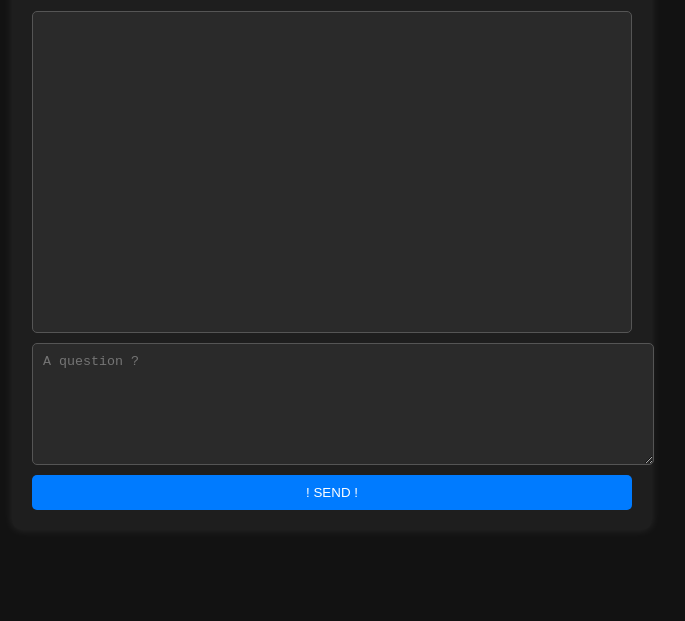
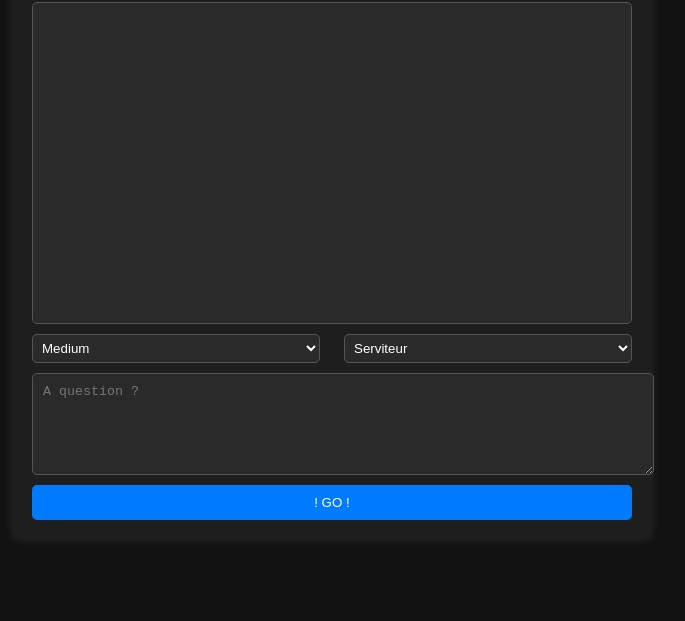
Before and after one commit to IB2M-Official/mistralAIassistant, a plain HTML site: page index.html in a window 1280 px wide. Shown: the part 179-800 px from the top of the page, without its empty margins (308-993 px from the left). Drawn offline with Linux system fonts and the light colour scheme.

Commit message:
Update index.html
selectors : roles, model

```diff
--- a/index.html
+++ b/index.html
@@ -3,7 +3,7 @@
 <head>
     <meta charset="UTF-8">
     <meta name="viewport" content="width=device-width, initial-scale=1.0">
-    <title>Chat avec IA</title>
+    <title>maissistant</title>
     <style>
         body {
             font-family: Arial, sans-serif;
@@ -43,7 +43,7 @@
         .ai { background-color: #444; align-self: flex-start; }
         textarea {
             width: 100%;
-            height: 100px;
+            height: 80px;
             padding: 10px;
             margin-top: 10px;
             border: 1px solid #555;
@@ -53,7 +53,7 @@
         }
         button {
             margin-top: 10px;
-            padding: 10px 20px;
+            padding: 10px;
             border: none;
             border-radius: 5px;
             background-color: #007BFF;
@@ -61,15 +61,45 @@
             cursor: pointer;
         }
         button:hover { background-color: #0056b3; }
+        .options {
+            display: flex;
+            justify-content: space-between;
+            margin-top: 10px;
+        }
+        select {
+            width: 48%;
+            padding: 5px;
+            background: #2a2a2a;
+            color: white;
+            border: 1px solid #555;
+            border-radius: 5px;
+        }
     </style>
 </head>
 <body>
     <div class="container">
-        <h1>MistralAIassistant</h1>
+        <h1>Maissistant</h1>
         <div id="chatBox" class="chat-box"></div>
+
+        <div class="options">
+            <select id="modelSelector">
+                <option value="mistral-small">Small</option>
+                <option value="mistral-medium" selected>Medium</option>
+                <option value="mistral-large">Large</option>
+            </select>
+
+            <select id="roleSelector">
+                <option value="assistant">Serviteur</option>
+                <option value="professeur">Professeur</option>
+                <option value="mentor">Mentor</option>
+                <option value="coach">Coach</option>
+            </select>
+        </div>
+
         <textarea id="userInput" placeholder="A question ?"></textarea>
-        <button onclick="sendRequest()">! SEND !</button>
+        <button onclick="sendRequest()">! GO !</button>
     </div>
+
     <script>
         let chatHistory = JSON.parse(localStorage.getItem("chatHistory")) || [];
 
@@ -87,6 +117,9 @@
 
         async function sendRequest() {
             const userInput = document.getElementById('userInput').value;
+            const selectedModel = document.getElementById('modelSelector').value;
+            const selectedRole = document.getElementById('roleSelector').value;
+
             if (!userInput.trim()) return;
 
             chatHistory.push({ sender: "user", text: userInput });
@@ -96,7 +129,12 @@
             const response = await fetch('/.netlify/functions/askAI', {
                 method: 'POST',
                 headers: { 'Content-Type': 'application/json' },
-                body: JSON.stringify({ query: userInput, history: chatHistory })
+                body: JSON.stringify({
+                    query: userInput,
+                    history: chatHistory,
+                    model: selectedModel,
+                    role: selectedRole
+                })
             });
 
             const data = await response.json();
```
